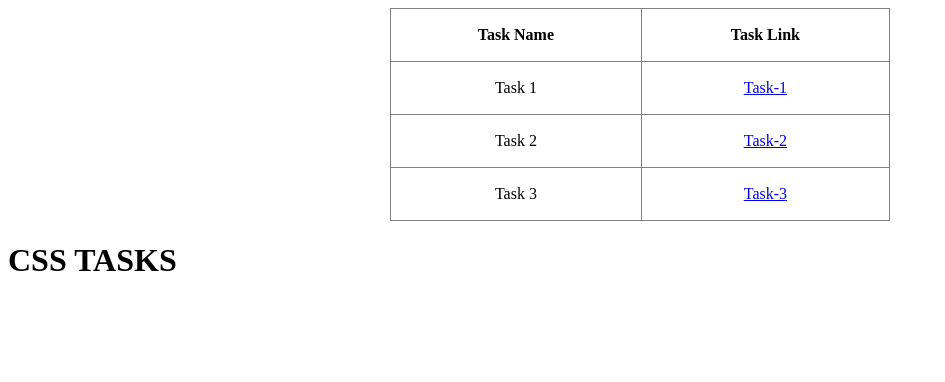
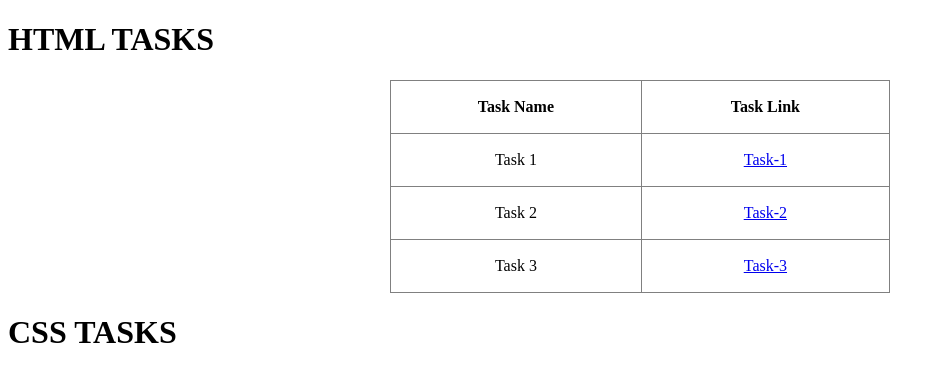
Before and after one commit to KuyiliRamyasri/Mern-HTML-CSS-Tasks, a plain HTML site: page index.html in a window 1280 px wide. Shown: the whole page, without its empty margins (0-945 px from the left). Drawn offline with Linux system fonts and the light colour scheme.

Commit message:
Add files via upload

```diff
--- a/index.html
+++ b/index.html
@@ -19,6 +19,7 @@
     </style>
 </head>
 <body>
+    <h1>HTML TASKS</h1>
     <table border = '1'>
         <tr>
             <th>Task Name</th>
```
